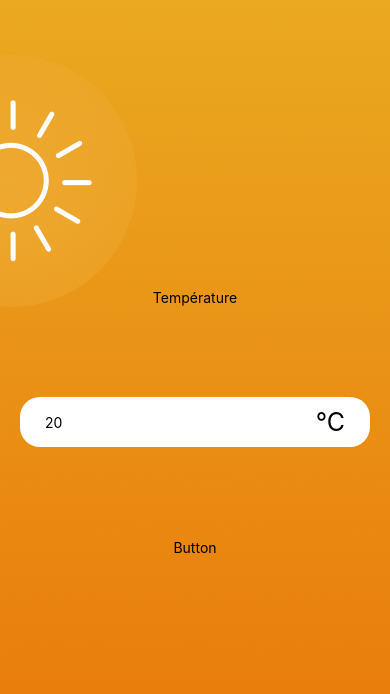
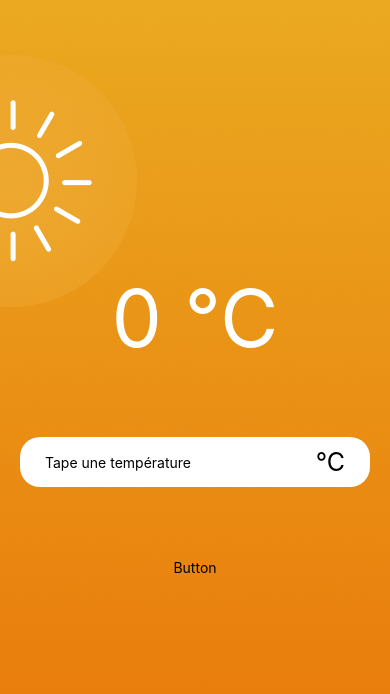
Before and after one commit to Karlito14/temperatureConverter, a React Native app: screen / in a window 390 px wide. Shown: the top 694 px of the page. Built offline with nearby package versions, Linux system fonts and the light colour scheme.

Commit message:
affichage de la température

```diff
--- a/App.js
+++ b/App.js
@@ -3,13 +3,19 @@ import { style } from "./App.style";
 import hotBackground from './assets/hot.png';
 import coldbackground from './assets/cold.png';
 import { InputTemperature } from "./components/InputTemperature/InputTemperature";
+import { TemperatureDisplay } from "./components/TemperatureDisplay/TemperatureDisplay";
+import { DEFAULT_TEMPERATURE, UNITS, DEFAULT_UNIT } from "./constant";
+import { useState } from "react";
 
 export default function App() {
+  const [inputValue, setInputValue] = useState(DEFAULT_TEMPERATURE);
+  const [currentUnit, setCurrentUnit] = useState(DEFAULT_UNIT);
+
   return (
     <ImageBackground source={hotBackground} style={style.container}>
       <View style={style.workspace}>
-        <View><Text>Température</Text></View>
-        <InputTemperature defaultValue={'20'} />
+        <TemperatureDisplay value={inputValue} unit={currentUnit} />
+        <InputTemperature defaultValue={DEFAULT_TEMPERATURE} onChangeText={setInputValue} />
         <View><Text>Button</Text></View>
       </View>
     </ImageBackground>
--- a/components/InputTemperature/InputTemperature.jsx
+++ b/components/InputTemperature/InputTemperature.jsx
@@ -1,7 +1,8 @@
 import { Text, TextInput, View } from 'react-native';
 import { style } from './InputTemperature.style';
 
-export const InputTemperature = ({ defaultValue }) => {
+export const InputTemperature = ({ defaultValue, onChangeText }) => {
+
     return (
         <View style={style.container}>
             <TextInput
@@ -9,7 +10,7 @@ export const InputTemperature = ({ defaultValue }) => {
                 placeholder='Tape une température'
                 keyboardType='numeric'
                 maxLength={4}
-                value={defaultValue}
+                onChangeText={onChangeText}
             />
             <Text style={style.unit}>°C</Text>
         </View>
--- /dev/null
+++ b/components/TemperatureDisplay/TemperatureDisplay.jsx
@@ -0,0 +1,8 @@
+import { Text } from 'react-native';
+import { style } from './TemperatureDisplay.style';
+
+export const TemperatureDisplay = ({ value, unit }) => {
+    return (
+        <Text style={style.text}>{value} {unit}</Text>
+    )
+}
--- /dev/null
+++ b/components/TemperatureDisplay/TemperatureDisplay.style.js
@@ -0,0 +1,8 @@
+import { StyleSheet } from "react-native";
+
+export const style = StyleSheet.create({
+    text: {
+        fontSize : 80,
+        color : 'white'
+    }
+});
--- /dev/null
+++ b/constant.js
@@ -0,0 +1,8 @@
+export const DEFAULT_TEMPERATURE = '0';
+
+export const DEFAULT_UNIT = '°C';
+
+export const UNITS = {
+    celcius : '°C',
+    faranheit : '°F'
+}
```
